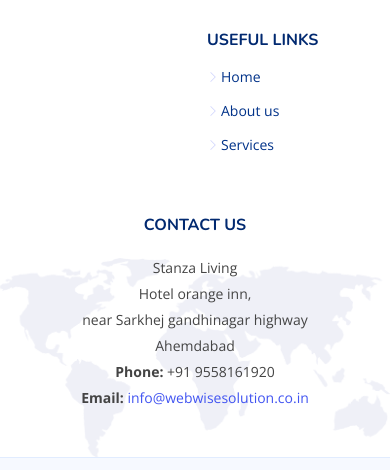
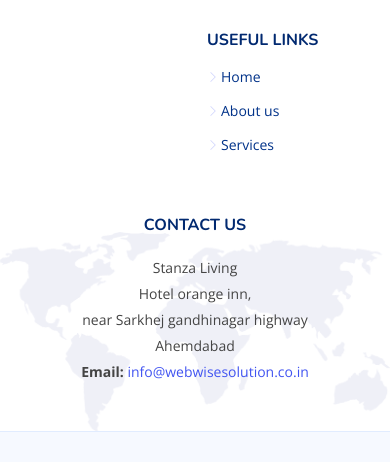
Before and after one commit to jash413/webwise, a plain HTML site: page CONTACT.html in a window 390 px wide. Shown: the part 3296-3766 px from the top of the page. Drawn offline with nearby package versions, Linux system fonts and the light colour scheme; no server answers.

Commit message:
feat :Update CONTACT.html to remove phone number in the address section

```diff
--- a/CONTACT.html
+++ b/CONTACT.html
@@ -235,7 +235,6 @@
               Hotel orange inn,<br>
               near Sarkhej gandhinagar highway <br>
               Ahemdabad <br>
-              <strong>Phone:</strong> +91 9558161920<br>
               <strong>Email: </strong><a href="mailto:info@webwisesolution.co.in">info@webwisesolution.co.in</a><br>
             </p>
 
```
